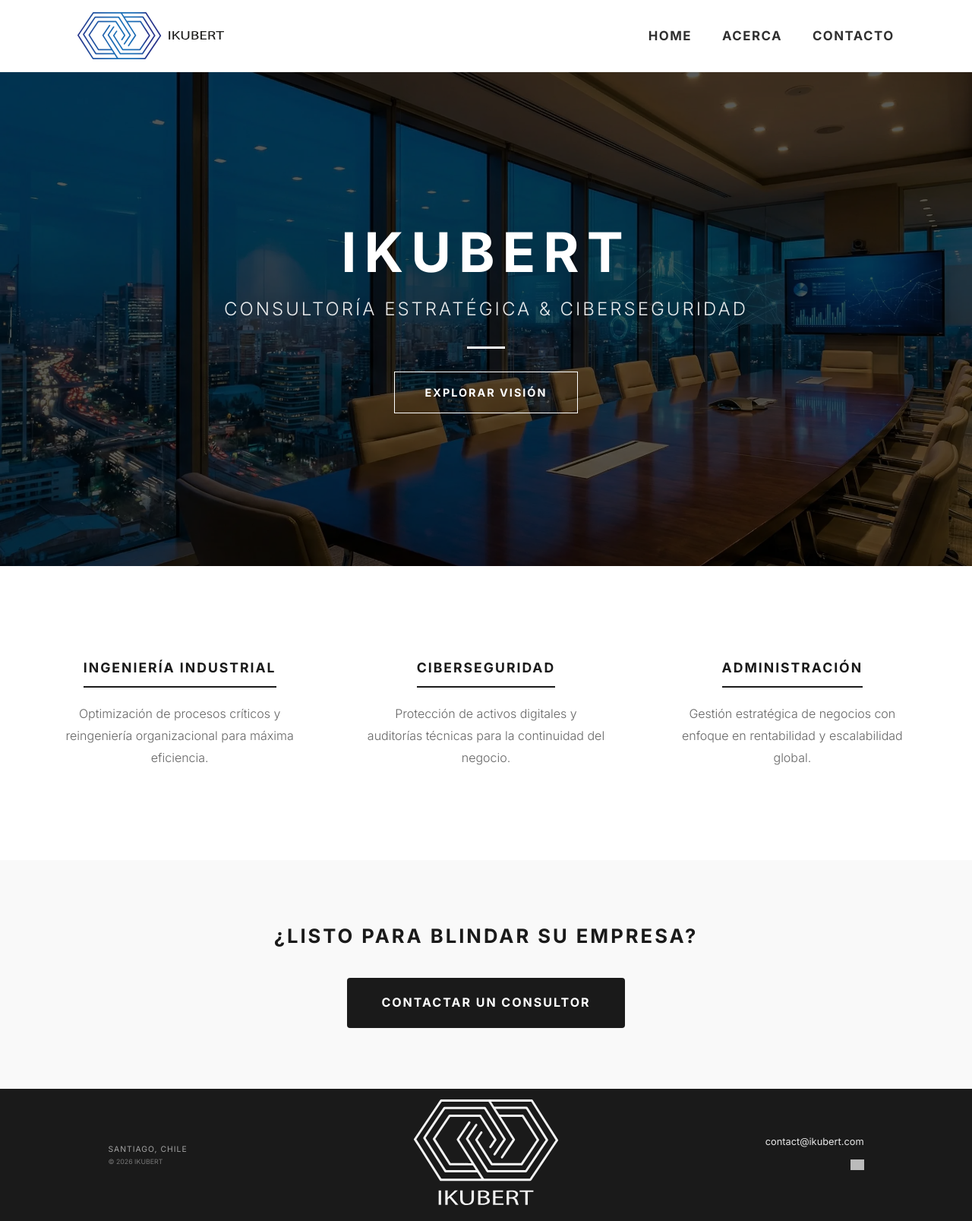
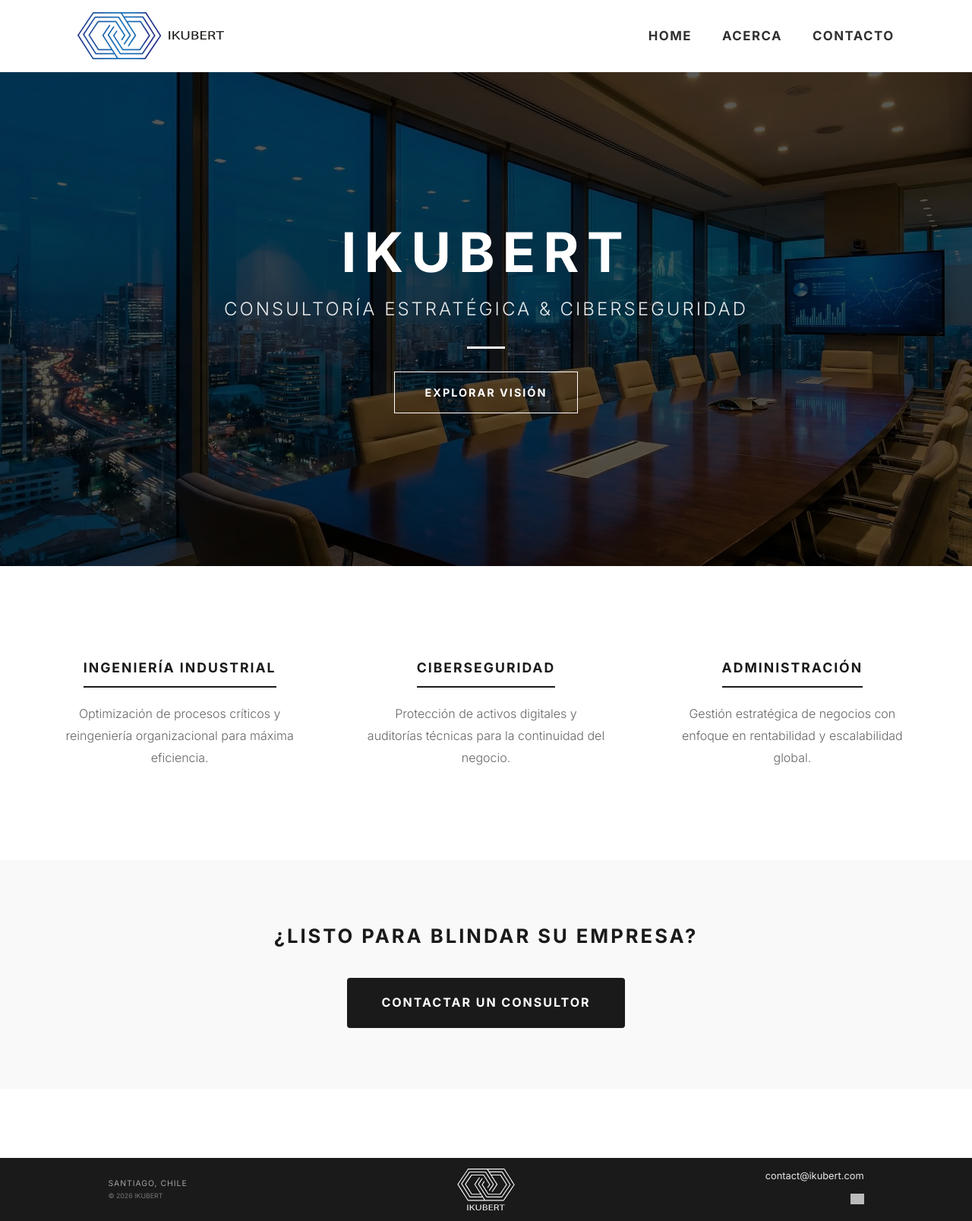
Before and after one commit to IKUBERT/ikubert.github.io, a Jekyll site: the page built from index.html, in a window 1280 px wide. Shown: the whole page at 76% size. Built offline with Jekyll 4.4.1, drawn with Linux system fonts in a browser that asks for light colours; grey boxes are pictures that could not be loaded.

Commit message:
Update default.html

```diff
--- a/_layouts/default.html
+++ b/_layouts/default.html
@@ -7,7 +7,7 @@
 
     <link rel="icon" type="image/svg+xml" href="{{ site.baseurl }}/src/logo-ikubert.svg">
     <link href="https://fonts.googleapis.com/css2?family=Inter:wght@300;400;700&display=swap" rel="stylesheet">
-    <link rel="stylesheet" href="{{ site.baseurl }}/style.css?v=24.0">
+    <link rel="stylesheet" href="{{ site.baseurl }}/style.css?v=26.0">
 </head>
 <body class="sticky-wrapper">
 
@@ -29,32 +29,34 @@
     </main>
 
     <footer class="main-footer" style="background-color: #1a1a1a; padding: 14px 0 !important; width: 100%;">
-        <div class="footer-inner" style="display: flex; justify-content: space-between; align-items: center; padding: 0 8%; box-sizing: border-box;">
+        <div class="footer-inner" style="display: flex; justify-content: space-between; align-items: center; max-width: 1200px; margin: 0 auto; padding: 0 8%; box-sizing: border-box;">
+
             <div class="footer-col left" style="flex: 1;">
                 <p class="loc" style="font-size: 0.65rem; color: #fff; opacity: 0.6; text-transform: uppercase; margin: 0; letter-spacing: 1px;">SANTIAGO, CHILE</p>
                 <p class="copy" style="font-size: 0.55rem; color: #fff; opacity: 0.4; margin: 0;">&copy; 2026 IKUBERT</p>
             </div>
 
-            <div class="footer-col center" style="flex: 1; text-align: center;">
-                <img src="{{ site.baseurl }}/src/logo-ikubert.abajo.svg" alt="IKUBERT" style="width: 190px !important; height: auto !important; filter: brightness(0) invert(1); opacity: 0.95;">
+            <div class="footer-col center" style="flex: 1; text-align: center; display: flex; justify-content: center; align-items: center;">
+                <img src="{{ site.baseurl }}/src/logo-ikubert.abajo.svg" alt="IKUBERT" style="width: 190px !important; height: auto !important; max-height: 55px !important; filter: brightness(0) invert(1); opacity: 0.95;">
             </div>
 
             <div class="footer-col right" style="flex: 1; text-align: right;">
                 <a href="mailto:contact@ikubert.com" style="color: #fff; text-decoration: none; font-size: 0.8rem; opacity: 0.9;">contact@ikubert.com</a>
                 <div class="social-wrapper" style="margin-top: 4px;">
                     <a href="https://www.linkedin.com/company/ikubert" target="_blank">
-                        <img src="https://cdn-icons-png.flaticon.com/512/174/174857.png" alt="LinkedIn" style="width: 18px; filter: brightness(0) invert(1); opacity: 0.7;">
+                        <img src="https://cdn-icons-png.flaticon.com/512/174/174857.png" alt="LinkedIn IKUBERT" style="width: 18px; filter: brightness(0) invert(1); opacity: 0.7;">
                     </a>
                 </div>
             </div>
+
         </div>
     </footer>
 
     <style>
         @media (max-width: 600px) {
-            .site-nav { padding: 15px 5% !important; flex-direction: column !important; gap: 10px; }
+            .site-nav { padding: 15px 5% !important; flex-direction: column !important; gap: 15px; }
             .site-logo img { height: 48px !important; }
-            .nav-links { justify-content: center !important; gap: 15px !important; width: 100%; }
+            .nav-links { justify-content: center !important; gap: 20px !important; width: 100%; }
             .footer-inner { padding: 0 5% !important; flex-direction: column !important; gap: 15px; }
             .footer-col { text-align: center !important; }
         }
```
